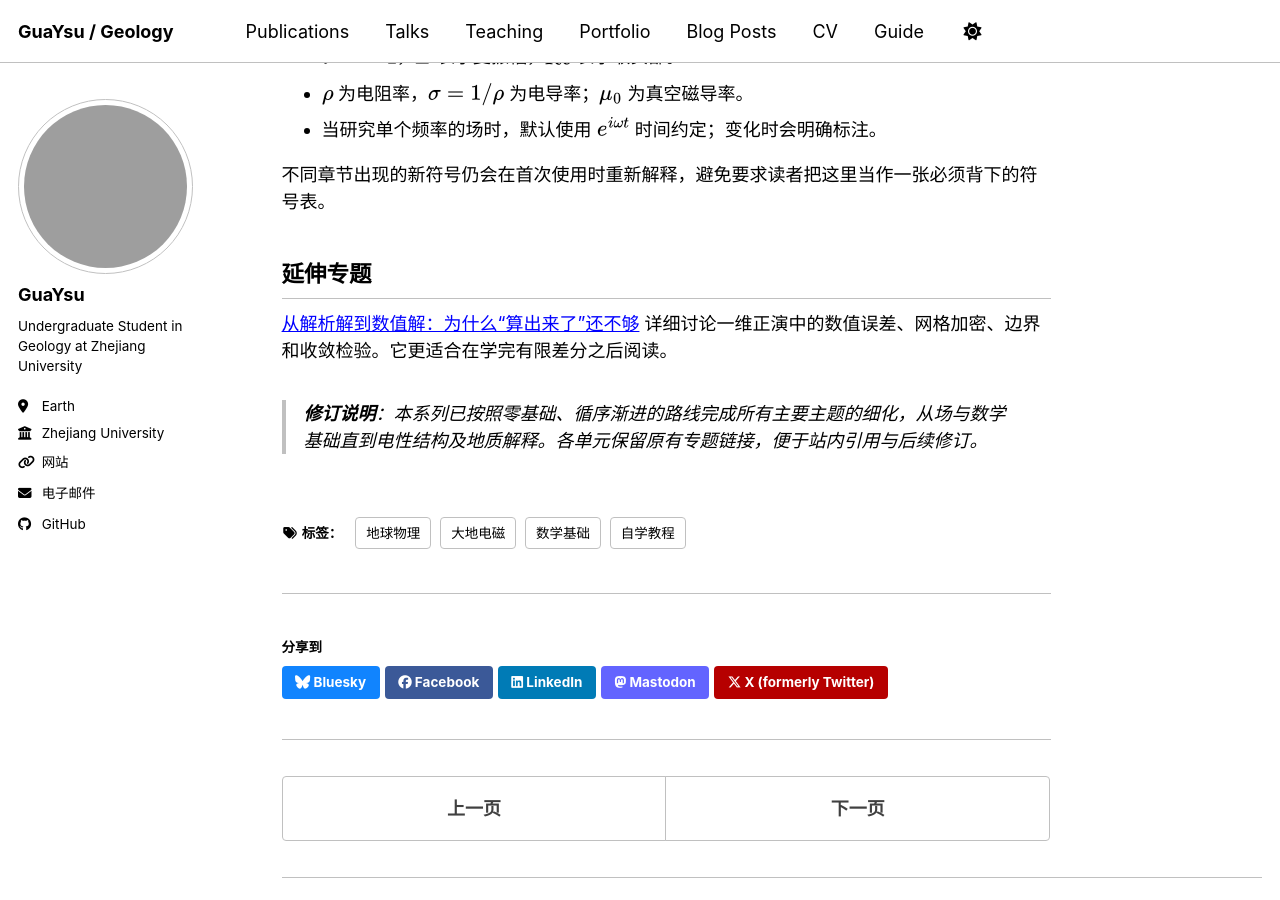
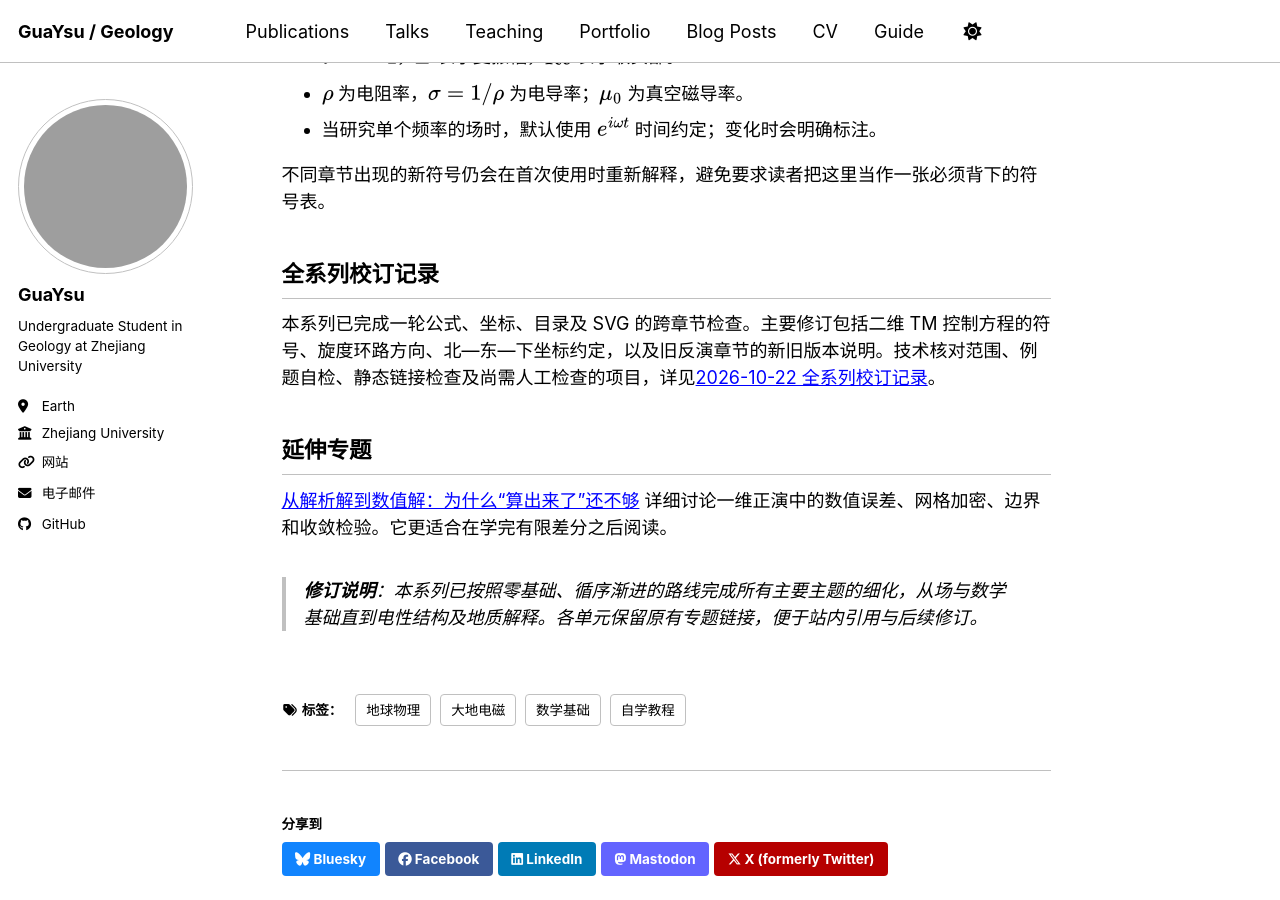
Before and after one commit to GuaYsu/guaysu.github.io, a Jekyll site: the page built from _posts/2026-10-21-mt-course-00-roadmap.md, in a window 1280 px wide and 900 px high, scrolled down 3945 px. Built offline with Jekyll 4.4.1, drawn with Linux system fonts in a browser that asks for light colours; a script bundle is joined from its source files by our own code; library files that are not in the unit come from our copies; grey boxes are pictures that could not be loaded.

Commit message:
docs(mt): link whole-series audit and maintenance record from roadmap

```diff
--- a/_posts/2026-10-21-mt-course-00-roadmap.md
+++ b/_posts/2026-10-21-mt-course-00-roadmap.md
@@ -106,6 +106,10 @@ tags: [大地电磁, 地球物理, 自学教程, 数学基础]
 
 不同章节出现的新符号仍会在首次使用时重新解释，避免要求读者把这里当作一张必须背下的符号表。
 
+## 全系列校订记录
+
+本系列已完成一轮公式、坐标、目录及 SVG 的跨章节检查。主要修订包括二维 TM 控制方程的符号、旋度环路方向、北—东—下坐标约定，以及旧反演章节的新旧版本说明。技术核对范围、例题自检、静态链接检查及尚需人工检查的项目，详见[2026-10-22 全系列校订记录](https://github.com/GuaYsu/guaysu.github.io/blob/master/docs/mt-course-audit-2026-10-22.md)。
+
 ## 延伸专题
 
 [从解析解到数值解：为什么“算出来了”还不够](/posts/2026/09/analytical-vs-numerical-solution/) 详细讨论一维正演中的数值误差、网格加密、边界和收敛检验。它更适合在学完有限差分之后阅读。
```
